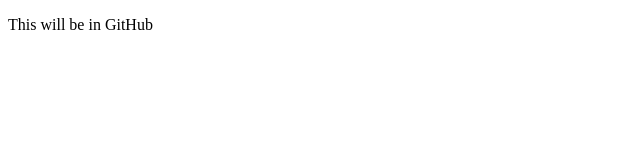
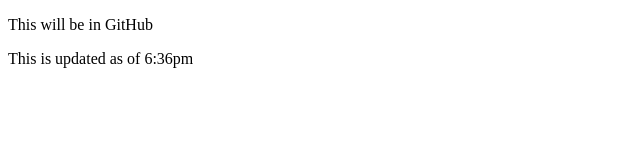
Before and after one commit to TimB0/html_foundations, a plain HTML site: page github_test/index.html in a window 1280 px wide. Shown: the whole page, without its empty margins (0-640 px from the left). Drawn offline with Linux system fonts and the light colour scheme.

Commit message:
updated index.html

```diff
--- a/github_test/index.html
+++ b/github_test/index.html
@@ -8,6 +8,6 @@
 <body>
 
 	<p>This will be in GitHub</p>
-
+	<p>This is updated as of 6:36pm</p>
 </body>
 </html>
```
